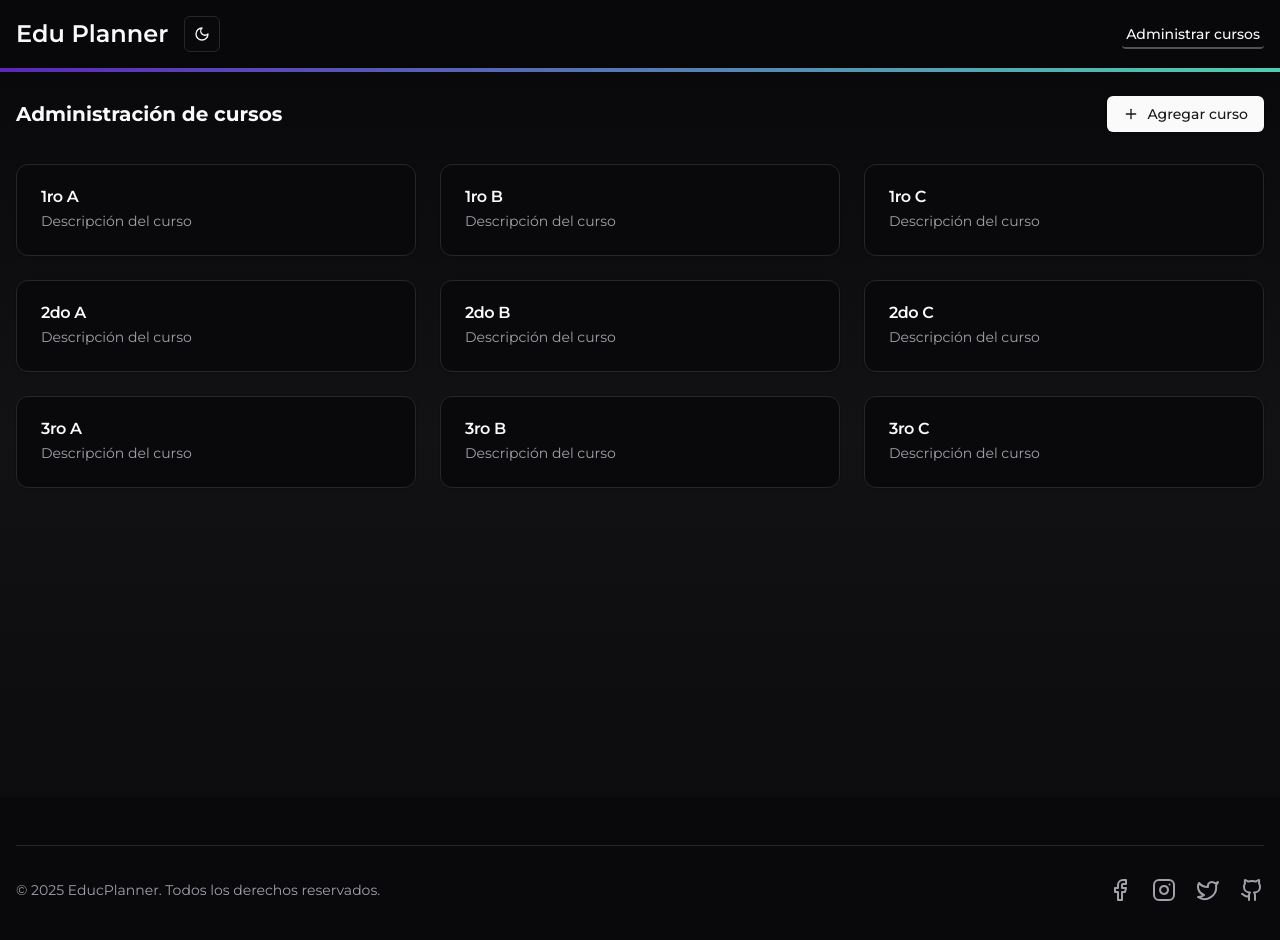
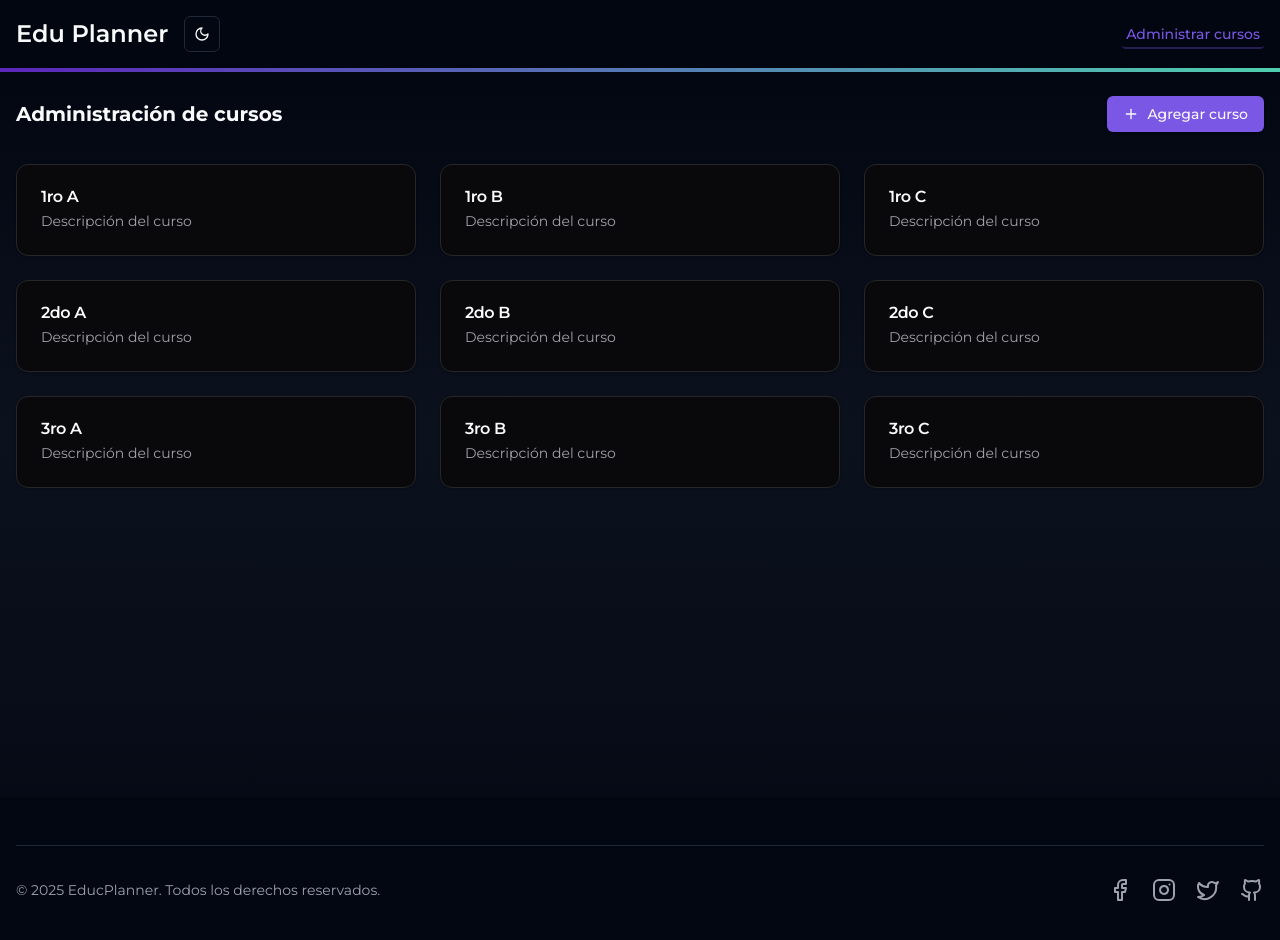
Before and after one commit to No-Country-simulation/s20-11-webapp, a React (Vite) app in the folder Frontend/eduPlanner/: page /courses in a window 1280 px wide. Shown: the top 940 px of the page. Built offline with nearby package versions, Linux system fonts and the light colour scheme; a web font is replaced by a local one.

Commit message:
replace theme

```diff
--- a/Frontend/eduPlanner/src/index.css
+++ b/Frontend/eduPlanner/src/index.css
@@ -4,57 +4,57 @@
 @layer base {
   :root {
     --background: 0 0% 100%;
-    --foreground: 240 10% 3.9%;
+    --foreground: 224 71.4% 4.1%;
     --card: 0 0% 100%;
-    --card-foreground: 240 10% 3.9%;
+    --card-foreground: 224 71.4% 4.1%;
     --popover: 0 0% 100%;
-    --popover-foreground: 240 10% 3.9%;
-    --primary: 240 5.9% 10%;
-    /* --primary: 0 0% 100%; Blanco en HSL */
-    --primary-foreground: 0 0% 98%;
-    --secondary: 240 4.8% 95.9%;
-    --secondary-foreground: 240 5.9% 10%;
-    --muted: 240 4.8% 95.9%;
-    --muted-foreground: 240 3.8% 46.1%;
-    --accent: 240 4.8% 95.9%;
-    --accent-foreground: 240 5.9% 10%;
+    --popover-foreground: 224 71.4% 4.1%;
+    --primary: 255 73.2% 62%;
+    --primary-foreground: 210 20% 98%;
+    --secondary: 220 14.3% 95.9%;
+    --secondary-foreground: 220.9 39.3% 11%;
+    --muted: 220 14.3% 95.9%;
+    --muted-foreground: 220 8.9% 46.1%;
+    --accent: 220 14.3% 95.9%;
+    --accent-foreground: 220.9 39.3% 11%;
     --destructive: 0 84.2% 60.2%;
-    --destructive-foreground: 0 0% 98%;
-    --border: 240 5.9% 90%;
-    --input: 240 5.9% 90%;
-    --ring: 240 10% 3.9%;
+    --destructive-foreground: 210 20% 98%;
+    --border: 220 13% 91%;
+    --input: 220 13% 91%;
+    --ring: 262.1 83.3% 57.8%;
+    --radius: 0.5rem;
     --chart-1: 12 76% 61%;
     --chart-2: 173 58% 39%;
     --chart-3: 197 37% 24%;
     --chart-4: 43 74% 66%;
     --chart-5: 27 87% 67%;
-    --radius: 0.5rem
   }
+
   .dark {
-    --background: 240 10% 3.9%;
-    --foreground: 0 0% 98%;
-    --card: 240 10% 3.9%;
-    --card-foreground: 0 0% 98%;
-    --popover: 240 10% 3.9%;
-    --popover-foreground: 0 0% 98%;
-    --primary: 0 0% 98%;
-    --primary-foreground: 240 5.9% 10%;
-    --secondary: 240 3.7% 15.9%;
-    --secondary-foreground: 0 0% 98%;
-    --muted: 240 3.7% 15.9%;
-    --muted-foreground: 240 5% 64.9%;
-    --accent: 240 3.7% 15.9%;
-    --accent-foreground: 0 0% 98%;
+    --background: 224 71.4% 4.1%;
+    --foreground: 210 20% 98%;
+    --card: 224 71.4% 4.1%;
+    --card-foreground: 210 20% 98%;
+    --popover: 224 71.4% 4.1%;
+    --popover-foreground: 210 20% 98%;
+    --primary: 255 73.2% 62%;
+    --primary-foreground: 210 20% 98%;
+    --secondary: 215 27.9% 16.9%;
+    --secondary-foreground: 210 20% 98%;
+    --muted: 215 27.9% 16.9%;
+    --muted-foreground: 217.9 10.6% 64.9%;
+    --accent: 215 27.9% 16.9%;
+    --accent-foreground: 210 20% 98%;
     --destructive: 0 62.8% 30.6%;
-    --destructive-foreground: 0 0% 98%;
-    --border: 240 3.7% 15.9%;
-    --input: 240 3.7% 15.9%;
-    --ring: 240 4.9% 83.9%;
+    --destructive-foreground: 210 20% 98%;
+    --border: 215 27.9% 16.9%;
+    --input: 215 27.9% 16.9%;
+    --ring: 263.4 70% 50.4%;
     --chart-1: 220 70% 50%;
     --chart-2: 160 60% 45%;
     --chart-3: 30 80% 55%;
     --chart-4: 280 65% 60%;
-    --chart-5: 340 75% 55%
+    --chart-5: 340 75% 55%;
   }
 }
 @layer base {
```
